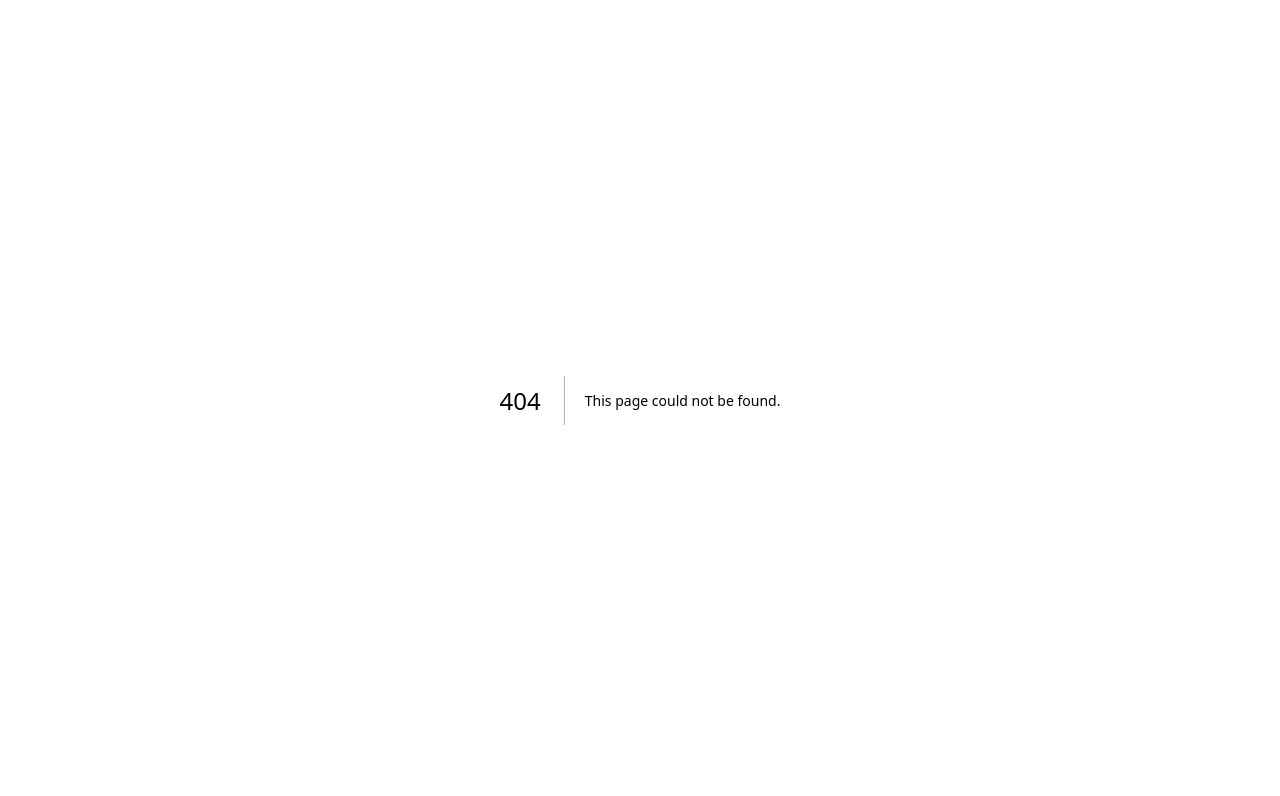
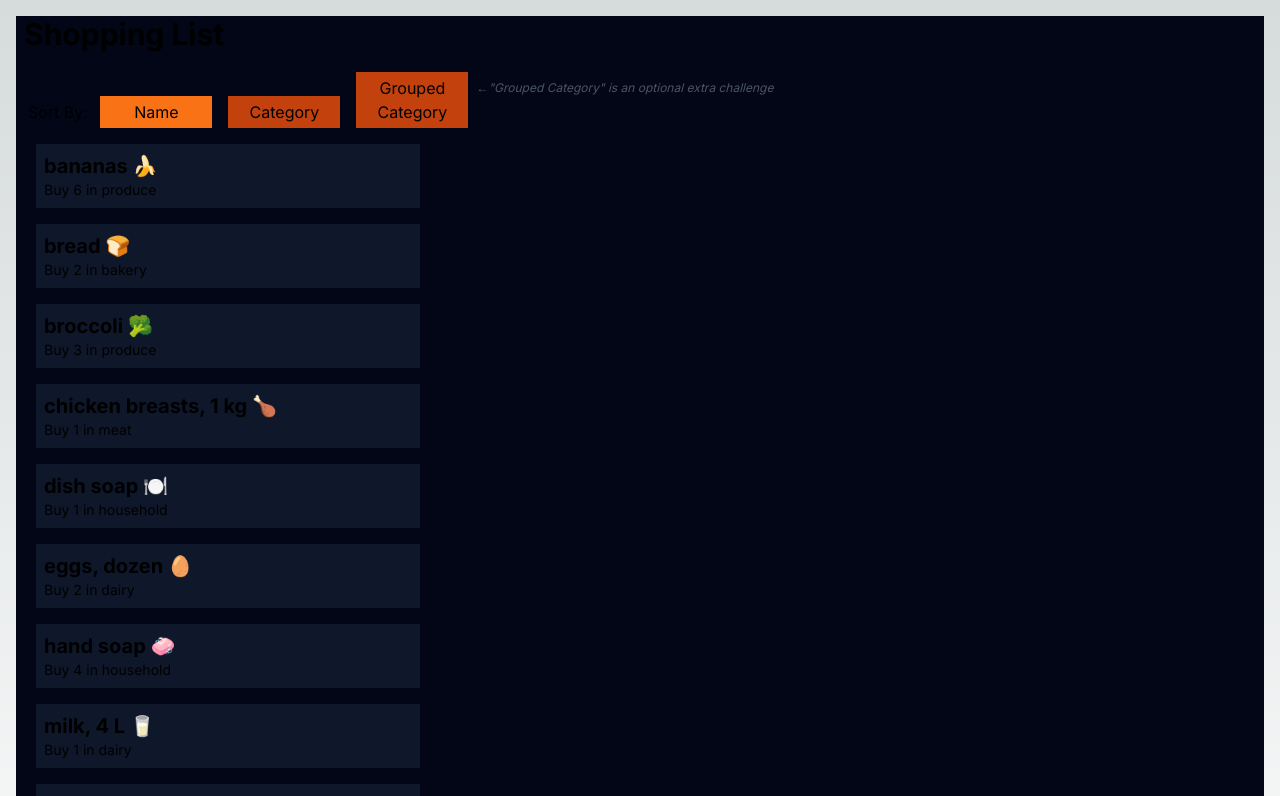
Before and after one commit to rcostillas/cprg306-assignments, a Next.js app: page /week-5 in a window 1280 px wide. Before the commit this address had no page. Shown: the top 796 px of the page. Built offline with nearby package versions, Linux system fonts and the light colour scheme.

Commit message:
added week-5
added week-5 assignment

```diff
--- /dev/null
+++ b/app/week-5/item-list.js
@@ -0,0 +1,73 @@
+"use client";
+import { useState, useEffect } from "react";
+import Item from "./item";
+import items from "./items.json";
+
+export default function ItemList() {
+  const [sortedItems, setSortedItems] = useState(items);
+  const [sortBy, setSortBy] = useState("name");
+
+  function sortItems() {
+    let sorted;
+    if (sortBy === "name") {
+      sorted = [...items].sort((a, b) => a.name.localeCompare(b.name));
+    } else if (sortBy === "category") {
+      sorted = [...items].sort((a, b) => a.category.localeCompare(b.category));
+    } else if (sortBy === "groupedCategory") {
+      sorted = [...sortedItems].sort((a, b) => {
+        const categoryComparison = a.category.localeCompare(b.category);
+        if (categoryComparison === 0) {
+          return a.name.localeCompare(b.name);
+        } else {
+          return categoryComparison;
+        }
+      });
+    }
+    setSortedItems(sorted);
+  }
+
+  useEffect(() => {
+    sortItems();
+  }, [sortBy]);
+
+  return (
+    <main className="bg-slate-950">
+      <div className="m-3">
+        <label htmlFor="sort">Sort By: </label>
+        <button
+          onClick={() => setSortBy("name")}
+          className={`${
+            sortBy === "name" ? "bg-orange-500" : "bg-orange-700"
+          } p-1 m-2 w-28`}
+        >
+          Name
+        </button>
+        <button
+          onClick={() => setSortBy("category")}
+          className={`${
+            sortBy === "category" ? "bg-orange-500" : "bg-orange-700"
+          } p-1 m-2 w-28`}
+        >
+          Category
+        </button>
+        <button
+          onClick={() => setSortBy("groupedCategory")}
+          className={`${
+            sortBy === "groupedCategory" ? "bg-orange-500" : "bg-orange-700"
+          } p-1 m-2 w-28`}
+        >
+          Grouped Category
+        </button>
+        <label className="absolute top-20 left-240 text-gray-600 text-xs italic">
+          ←"Grouped Category" is an optional extra challenge
+        </label>
+
+        <div className="flex flex-col">
+          {sortedItems.map((item) => (
+            <Item key={item.id} {...item} />
+          ))}
+        </div>
+      </div>
+    </main>
+  );
+}
--- /dev/null
+++ b/app/week-5/item.js
@@ -0,0 +1,12 @@
+export default function Item({ name, quantity, category }) {
+  return (
+    <div className="pt-2 pl-2 pb-2 m-2 bg-slate-900 max-w-sm">
+      <ul>
+        <li className="text-xl font-bold">{name}</li>
+        <li className="text-sm">
+          Buy {quantity} in {category}
+        </li>
+      </ul>
+    </div>
+  );
+}
--- /dev/null
+++ b/app/week-5/items.json
@@ -0,0 +1,74 @@
+[
+    {
+      "id": "1h2GJKH12gkHG31h1H",
+      "name": "milk, 4 L 🥛",
+      "quantity": 1,
+      "category": "dairy"
+    },
+    {
+      "id": "2KJH3k2j3H1k2J3K1H",
+      "name": "bread 🍞",
+      "quantity": 2,
+      "category": "bakery"
+    },
+    {
+      "id": "3h2KJH3k2j3H1k2J3",
+      "name": "eggs, dozen 🥚",
+      "quantity": 2,
+      "category": "dairy"
+    },
+    {
+      "id": "4k2J3K1H2GJKH12gk",
+      "name": "bananas 🍌",
+      "quantity": 6,
+      "category": "produce"
+    },
+    {
+      "id": "5H1h1H2KJH3k2j3H",
+      "name": "broccoli 🥦",
+      "quantity": 3,
+      "category": "produce"
+    },
+    {
+      "id": "6H1k2J3K1H2GJKH1",
+      "name": "chicken breasts, 1 kg 🍗",
+      "quantity": 1,
+      "category": "meat"
+    },
+    {
+      "id": "7gkHG31h1H2KJH3k",
+      "name": "pasta sauce 🍝",
+      "quantity": 3,
+      "category": "canned goods"
+    },
+    {
+      "id": "8j3H1k2J3K1H2GJK",
+      "name": "spaghetti, 454 g 🍝",
+      "quantity": 2,
+      "category": "dry goods"
+    },
+    {
+      "id": "9H12gkHG31h1H2KJ",
+      "name": "toilet paper, 12 pack 🧻",
+      "quantity": 1,
+      "category": "household"
+    },
+    {
+      "id": "10H3k2j3H1k2J3K1",
+      "name": "paper towels, 6 pack",
+      "quantity": 1,
+      "category": "household"
+    },
+    {
+      "id": "11k2J3K1H2GJKH12",
+      "name": "dish soap 🍽️",
+      "quantity": 1,
+      "category": "household"
+    },
+    {
+      "id": "12GJKH12gkHG31h1",
+      "name": "hand soap 🧼",
+      "quantity": 4,
+      "category": "household"
+    }
+  ]
--- /dev/null
+++ b/app/week-5/page.js
@@ -0,0 +1,10 @@
+import ItemList from "./item-list";
+
+export default function Page() {
+  return (
+    <main className="bg-slate-950 m-4">
+      <h2 className="text-3xl font-bold m-2">Shopping List</h2>
+      <ItemList />
+    </main>
+  );
+}
--- /dev/null
+++ b/app/week-6-a/counter.js
@@ -0,0 +1,22 @@
+"use client";
+
+import { useState } from "react";
+
+export default function Counter() {
+  const [count, setCount] = useState(0);
+
+  const increment = () => {
+    //count = count + 1;
+    //setCount(count + 1);
+    //alert(count);
+    setCount((prevCount) => prevCount + 1);
+    setCount((prevCount) => prevCount + 1);
+  };
+
+  return (
+    <div>
+      <p> Count: {count}</p>
+      <button onClick={increment}>Increment</button>
+    </div>
+  );
+}
--- /dev/null
+++ b/app/week-6-a/dog-data.json
@@ -0,0 +1,17 @@
+[
+    {
+        "id": 1,
+        "name": "Spot",
+        "age": 3
+    },
+    {
+        "id": 2,
+        "name": "Rover",
+        "age": 4
+    },
+    {
+        "id": 3,
+        "name": "Fluffy",
+        "age": 2
+    }
+]
--- /dev/null
+++ b/app/week-6-a/dog-form.js
@@ -0,0 +1,3 @@
+"use client";
+
+import { useState } from "react";
--- /dev/null
+++ b/app/week-6-a/dog-list.js
@@ -0,0 +1,18 @@
+"use client";
+
+import { useState } from "react";
+import Dog from "./dog.js";
+import DogData from "./dog-data.json";
+
+export default function DogList() {
+    const [dogs, setDogs] = useState(DogData);
+
+    return (
+        <div>
+            <h2>Dog List</h2>
+            {dogs.map((dog, index) => (
+                <Dog key = {index} name={dog.name} age={dog.age}/>
+            ))}
+        </div>
+    )
+}
--- /dev/null
+++ b/app/week-6-a/dog.js
@@ -0,0 +1,7 @@
+export default function Dog({name, age}) {
+    return (
+        <div>
+
+        </div>
+    )
+}
--- /dev/null
+++ b/app/week-6-a/page.js
@@ -0,0 +1,9 @@
+import Dog from "./dog";
+export default function Page() {
+  return (
+    <main>
+      <h1>Week 6 Demos </h1>
+      <Counter />
+    </main>
+  );
+}
```
